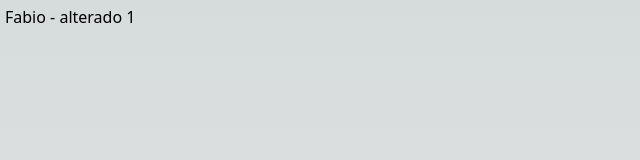
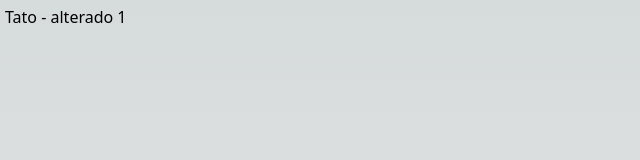
Before and after one commit to fanaia/cardapio-qrcode, a Next.js app: page / in a window 1280 px wide. Shown: the top 160 px of the page, without its empty margins (0-640 px from the left). Built offline with nearby package versions, Linux system fonts and the light colour scheme.

Commit message:
teste-alteracao

```diff
--- a/src/pages/index.tsx
+++ b/src/pages/index.tsx
@@ -1,7 +1,7 @@
 export default function home() {
   return (
     <main>
-      Fabio - alterado 1
+      Tato - alterado 1
     </main>
   )
 }
```
